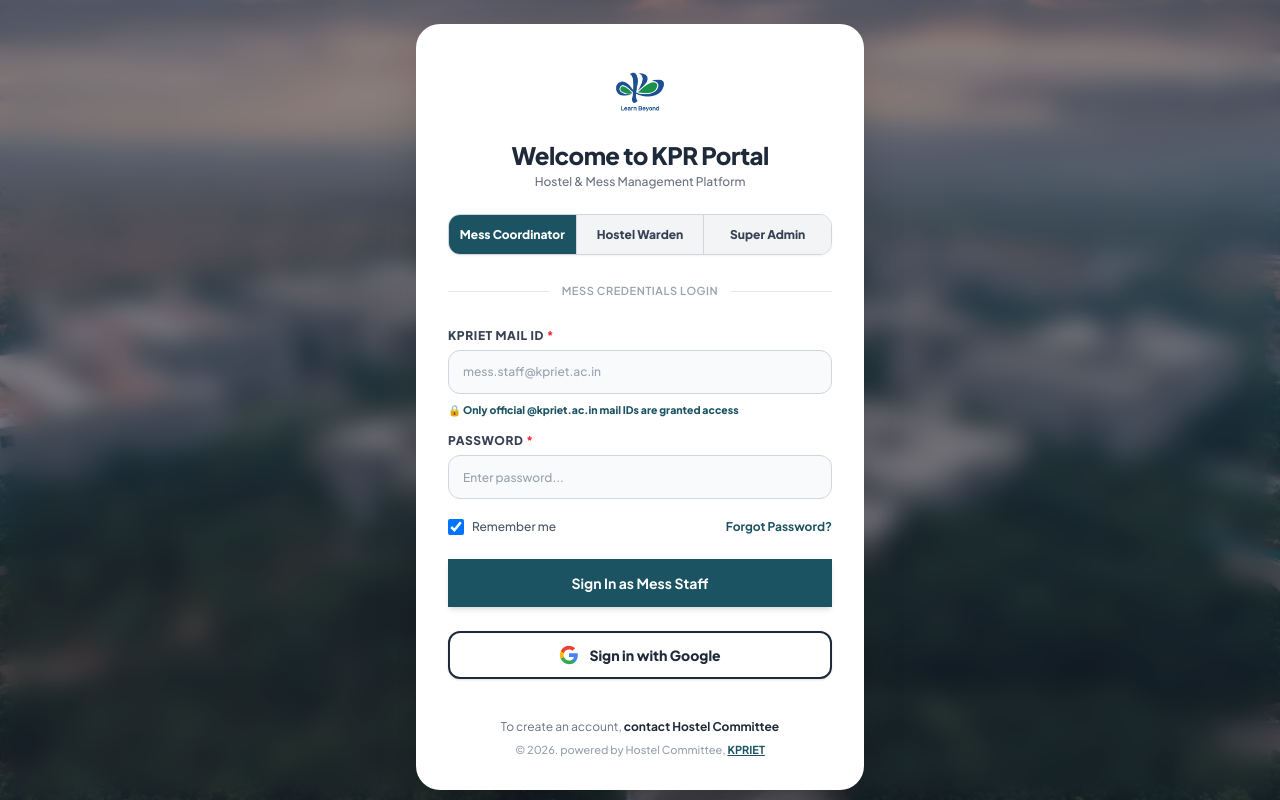
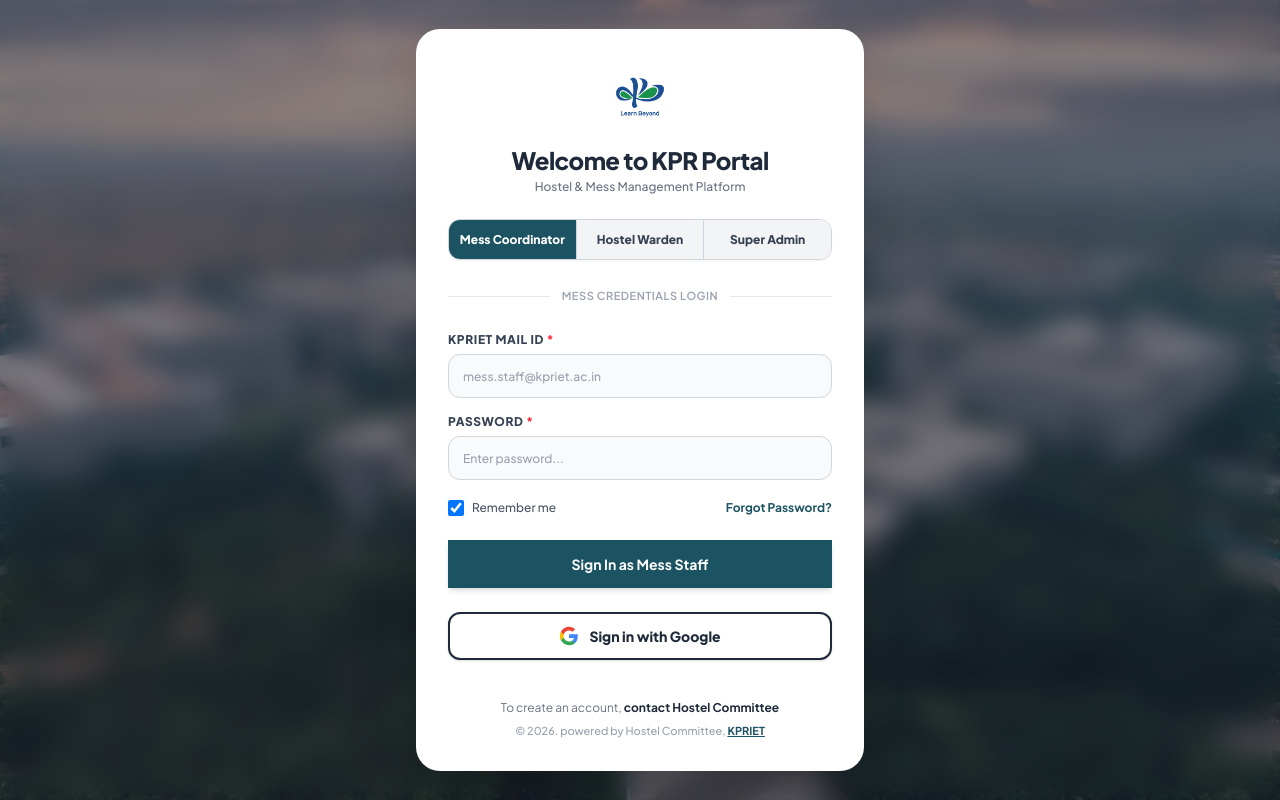
Before and after one commit to Priansenthilkumar/KPR-hostel-Management, a React (Vite) app: page /login in a window 1280 px wide. Built offline with nearby package versions, Linux system fonts and the light colour scheme.

Commit message:
Remove email domain notice helper text below email input in Login page

```diff
--- a/src/pages/Login.jsx
+++ b/src/pages/Login.jsx
@@ -228,13 +228,6 @@
               className="w-full h-11 px-3.5 text-xs rounded-xl bg-gray-50 border border-gray-300 text-gray-900 placeholder-gray-400 focus:outline-none focus:ring-2 focus:ring-[#1C5362] focus:bg-white font-medium transition-all"
               required
             />
-            <span className="text-[10.5px] text-[#1C5362] font-extrabold flex items-center gap-1 mt-0.5">
-              <span>
-                {activeTab === 'super_admin'
-                  ? '👑 Super Admin Access: Full CRUD permissions for both Hostel & Mess'
-                  : '🔒 Only official @kpriet.ac.in mail IDs are granted access'}
-              </span>
-            </span>
           </div>
 
           {/* Password Input */}
```
